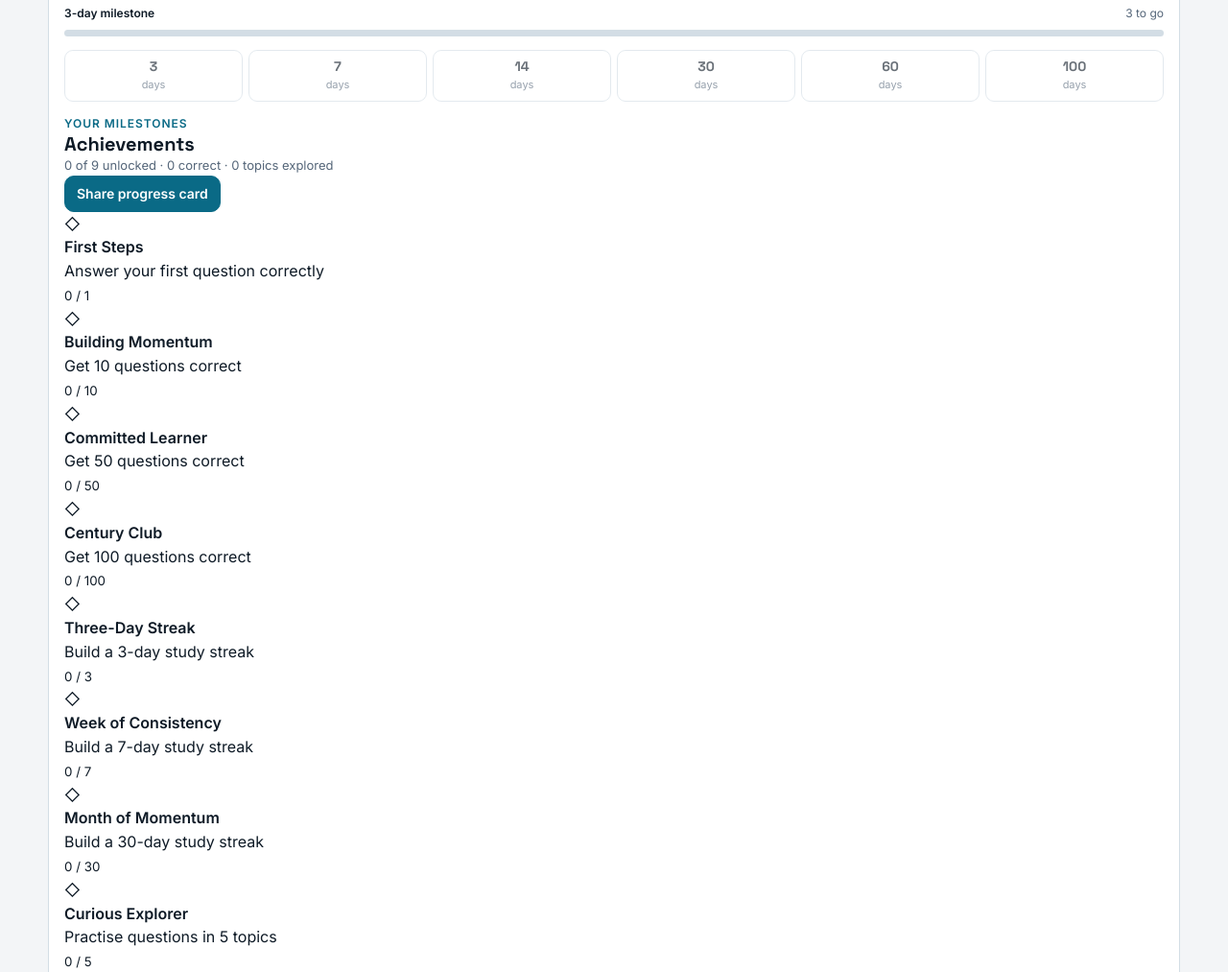
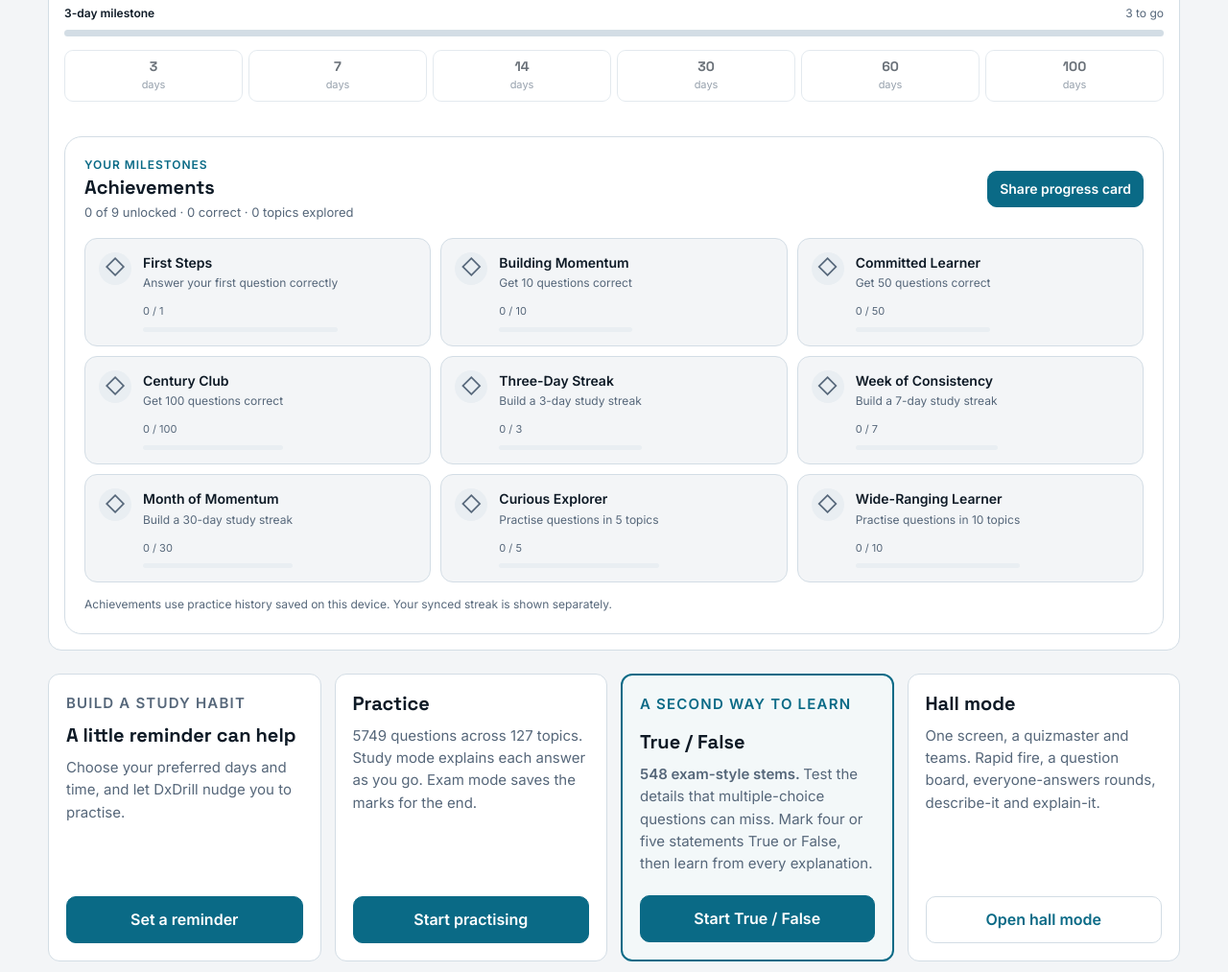
Before and after one commit to Oasis-blue/dxdrill, a plain HTML site: page index.html in a window 1280 px wide. Shown: the part 1460-2473 px from the top of the page at 96% size. Drawn offline with nearby package versions, Linux system fonts and the light colour scheme; no server answers.

Commit message:
Style student achievement cards

```diff
--- a/css/style.css
+++ b/css/style.css
@@ -564,3 +564,23 @@ details.secs .secbody{padding:12px;display:flex;flex-direction:column;gap:10px}
 .la-track{height:9px;border-radius:99px;background:var(--line);overflow:hidden}
 .la-track i{display:block;height:100%;border-radius:99px;background:var(--accent)}
 .la-topic p{margin:0;font-size:11px}
+
+
+/* Student achievements and shareable progress card */
+.achievements{margin-top:22px;padding:20px;border:1px solid var(--line);border-radius:18px;background:var(--surface)}
+.ach-head{display:flex;align-items:center;justify-content:space-between;gap:16px;flex-wrap:wrap;margin-bottom:16px}
+.ach-head h2{margin:2px 0 4px}
+.ach-grid{display:grid;grid-template-columns:repeat(3,minmax(0,1fr));gap:10px}
+.ach-card{display:flex;gap:12px;align-items:flex-start;min-width:0;padding:14px;border:1px solid var(--line);border-radius:13px;background:var(--bg)}
+.ach-card.earned{border-color:var(--good);background:color-mix(in srgb,var(--good) 7%,var(--surface))}
+.ach-icon{display:grid;place-items:center;flex:0 0 34px;width:34px;height:34px;border-radius:50%;background:var(--surface2);font-size:21px;color:var(--muted)}
+.ach-card.earned .ach-icon{background:var(--good);color:#fff}
+.ach-card b{display:block;font-size:14px}
+.ach-card p{margin:3px 0 6px;color:var(--muted);font-size:12px;line-height:1.4}
+.ach-card small{font-size:11px;color:var(--muted)}
+.ach-track{height:5px;margin-top:6px;border-radius:8px;background:var(--surface2);overflow:hidden}
+.ach-track i{display:block;height:100%;border-radius:8px;background:var(--accent)}
+.ach-card.earned .ach-track i{background:var(--good)}
+.ach-foot{margin:14px 0 0;color:var(--muted);font-size:12px}
+@media(max-width:760px){.ach-grid{grid-template-columns:repeat(2,minmax(0,1fr))}}
+@media(max-width:460px){.achievements{padding:14px}.ach-grid{grid-template-columns:1fr}.ach-head .btn{width:100%}}
```
